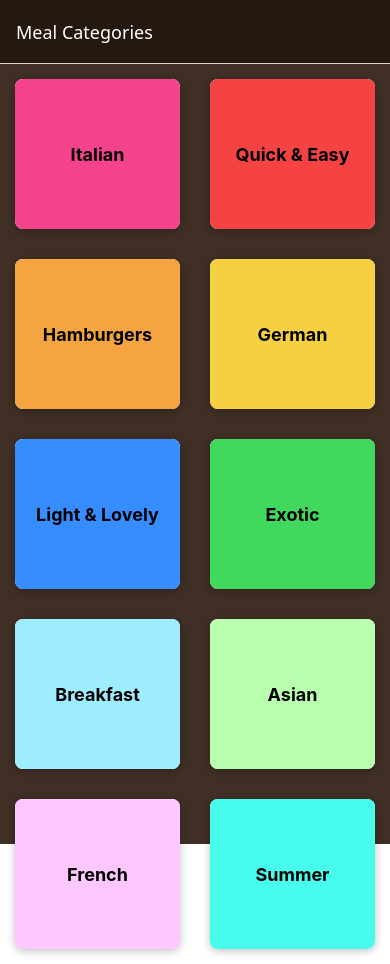
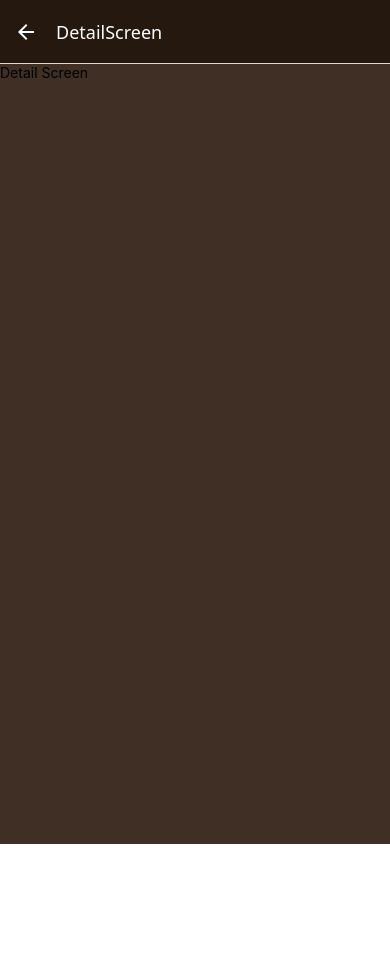
Before and after one commit to Henrydykee/MealApp, a React Native app: screen /DetailScreen in a window 390 px wide. After the commit the page ends 844 px from the top, so only its background shows below. Built offline with nearby package versions, Linux system fonts and the light colour scheme.

Commit message:
Add DetailScreen and enable navigation from MealsOverviewScreen

```diff
--- a/App.tsx
+++ b/App.tsx
@@ -4,6 +4,7 @@ import CategoryScreen from './screens/category_screen'; // Fixed typo in import
 import { NavigationContainer } from '@react-navigation/native';
 import { createNativeStackNavigator } from '@react-navigation/native-stack';
 import MealsOverviewScreen from 'screens/meals_overview_screen';
+import DetailScreen from 'screens/detail_screen';
 
 const Stack = createNativeStackNavigator();
 
@@ -28,12 +29,14 @@ export default function App() {
 
             />
             <Stack.Screen name='MealsOverviewScreen' component={MealsOverviewScreen}
+
               // options={({ route, navigation }) => {
               //   const categoryTitle: string = route.params.categoryId.title;
               //   return { title: categoryTitle };
               // }}
 
             />
+            <Stack.Screen name='DetailScreen' component={DetailScreen} />
 
           </Stack.Navigator>
         </NavigationContainer>
--- a/components/mealitem.tsx
+++ b/components/mealitem.tsx
@@ -1,11 +1,13 @@
 import Meal from "models/meal";
 import { View, Text, StyleSheet, Pressable, Image, Platform } from "react-native";
 
-function MealItem(item: { item: Meal }) {
-    const i = item.item;
+function MealItem({ item , onPress} : { item: Meal , onPress: any}) {
+
+    const i = item;
     return <View style={styles.mealItem}>
         <Pressable
             style={({ pressed }) => pressed ? styles.buttonPressed : null}
+            onPress={onPress}
         >
             <View style={styles.innerContainer}>
                 <View>
--- /dev/null
+++ b/screens/detail_screen.tsx
@@ -0,0 +1,16 @@
+import { View , Text } from "react-native";
+
+function DetailScreen({ navigation }: { navigation: any }){
+    return (
+
+        <View>
+
+          <Text>Detail Screen</Text>
+
+        </View>
+
+      );
+
+}
+
+export default DetailScreen;
--- a/screens/meals_overview_screen.tsx
+++ b/screens/meals_overview_screen.tsx
@@ -4,15 +4,18 @@ import { MEALS } from "data/dummy-data";
 import Meal from "models/meal";
 import MealItem from "components/mealitem";
 
+function MealsOverviewScreen({ route, navigation }: { route: any, navigation: any }) {
+
+    function renderMealItem(item: { item: Meal }) {
 
 
+        function onPress() {
+            navigation.navigate('DetailScreen', { meal: item.item });
+        }
 
-function renderMealItem(item: { item: Meal }) {
-    return <MealItem item={item.item} />
+        return <MealItem item={item.item} onPress={onPress} />
 
-}
-
-function MealsOverviewScreen({ route, navigation }: { route: any, navigation: any }) {
+    }
 
 
     // navigation.setOptions({
```
